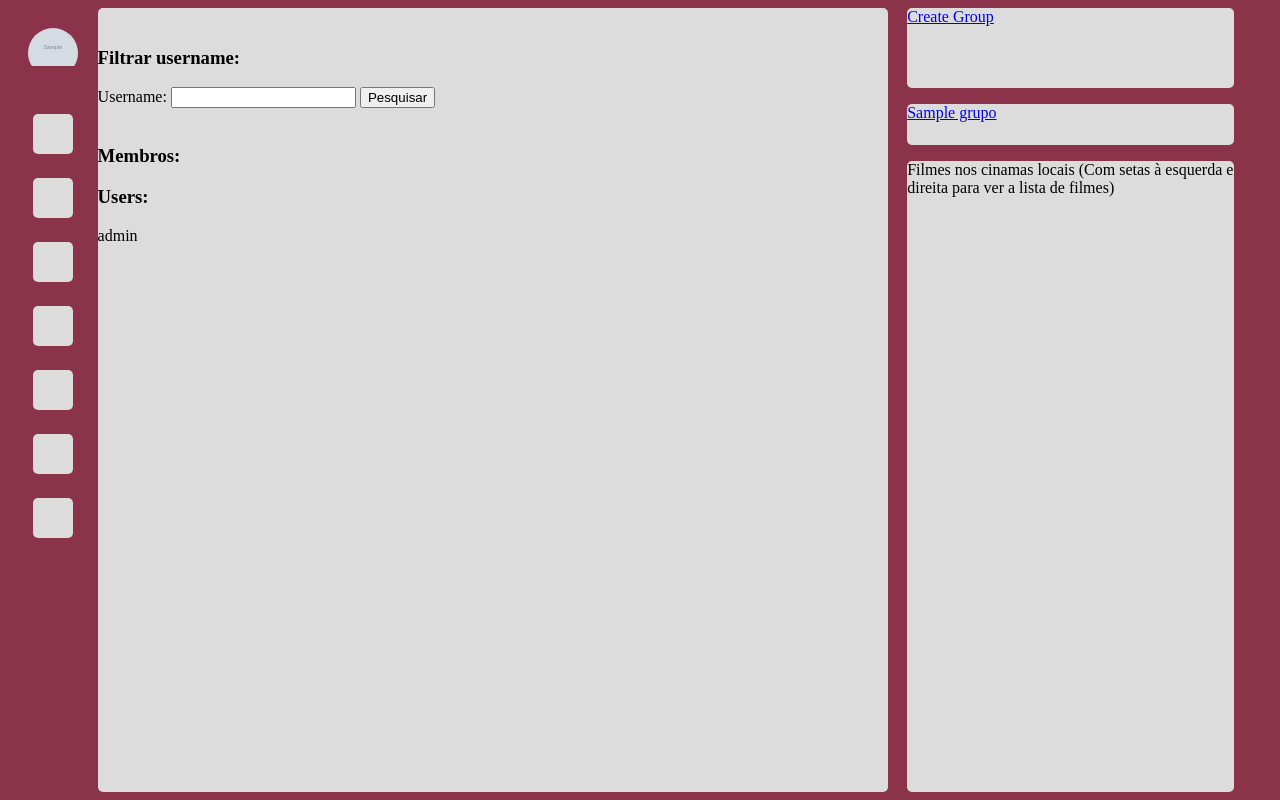
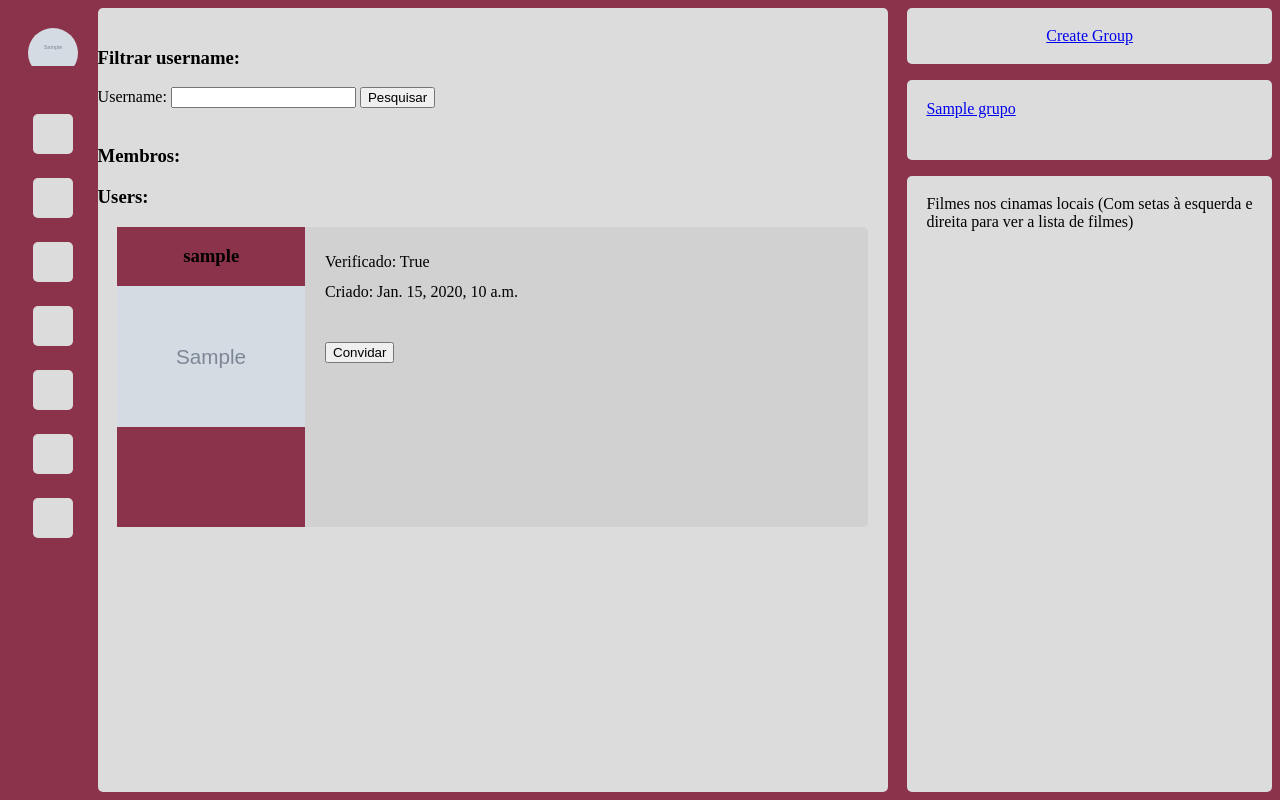
Before and after one commit to TretasPt/DIAM-Project-G6, a Django app: page /inviteToGroup/1 in a window 1280 px wide. Run offline with Django 5.2, Linux system fonts and the light colour scheme; a user stored in the database is signed in; tables that the repository leaves empty hold one stand-in row (values such as "Sample post"); grey boxes marked "Sample" are stand-in pictures.

Commit message:
Finished manage group members.

```diff
--- a/django/movies/models.py
+++ b/django/movies/models.py
@@ -164,6 +164,11 @@
         self.convite_por_aceitar_user=False
         self.date_joined=timezone.now()
         self.save()
+    def user_request_join_group(utilizador,grupo):#convite_por_aceitar_grupo=True,convite_por_aceitar_user=False
+        ug = UtilizadorGrupo(utilizador=utilizador,grupo=grupo,convite_por_aceitar_user=False)
+        ug.save()
+        return ug
+
     def accept_join_request(self):
         self.convite_por_aceitar_grupo=False
         self.date_joined=timezone.now()
@@ -172,12 +177,15 @@
         ug = UtilizadorGrupo(utilizador=utilizador,grupo=grupo,convite_por_aceitar_grupo=False)
         ug.save()
         return ug
-    def user_request_join_group(utilizador,grupo):#convite_por_aceitar_grupo=True,convite_por_aceitar_user=False
-        ug = UtilizadorGrupo(utilizador=utilizador,grupo=grupo,convite_por_aceitar_user=False)
-        ug.save()
-        return ug
-    def remove_user_from_group(self):
+
+    def remove_user(self):
         self.delete()
+    def promote(self):
+        self.administrador=True
+        self.save()
+    def unpromote(self):
+        self.administrador=False
+        self.save()
 
 class UtilizadorCinema(models.Model):
     utilizador = models.ForeignKey(Utilizador, models.CASCADE)
--- a/django/movies/static/movies/style.css
+++ b/django/movies/static/movies/style.css
@@ -78,12 +78,14 @@
 .socialbox {
     background-color: gainsboro;
     border-radius: 5px;
-    display: block;
+    display: flex;
     width: 85%;
     float: left;
     margin-left: 5%;
     margin-bottom: 2vh;
     overflow: hidden;
+    padding: 5%;
+    justify-content: space-around;
 }
 
 .groupbox {
@@ -221,7 +223,7 @@
 }
 
 #creategroupbox {
-    height: 10vh;
+    /* height: 10vh; */
 }
 
 #noaside {
--- a/django/movies/templates/movies/group.html
+++ b/django/movies/templates/movies/group.html
@@ -28,7 +28,7 @@
     <div class="socialbox">
         <a id="creategroupbox"  href="{% url 'movies:createGroup' %}">Create Group</a>
         {% if group_id %}
-        <a id="creategroupbox"  href="{% url 'movies:inviteToGroup' group_id %}">Convidar para o grupo</a>
+        <a id="creategroupbox"  href="{% url 'movies:inviteToGroup' group_id %}">Membros</a>
         {% endif %}
     </div>
     {% if groups_list %}
--- a/django/movies/templates/movies/inviteToGroup.html
+++ b/django/movies/templates/movies/inviteToGroup.html
@@ -31,33 +31,78 @@
             <section class="posttext">
                 Verificado: {{ member.utilizador.verificado }}
                 <br>
-                Data de adesão: {{ member.utilizador.data_adesao }}
+                Criado: {{ member.utilizador.data_adesao }}
                 <br>
-                {% if admin  %}
+                Data de adesão: {{ member.date_joined }}
+            </section>
+            {% if admin and not member.utilizador.user == request.user %}
             <form method="post" action="{% url 'movies:inviteToGroup' group_id %}">
                 {% csrf_token %}
-                    <input type="submit" value="Remover do grupo">
+                <input type="hidden" name="search" value={{search}}>
+                <input type="hidden" name="ug_id" value={{member.id}}>
+
+                <input type="submit" value="Remover do grupo" name="RemoveFromGroup">
 
                 {% if member.administrador %}
-                    <input type="submit" value="Remover administrador">
+                <input type="submit" value="Remover administrador" name="RemoveAdmin">
                 {% else %}
-                    <input type="submit" value="Promover a administrador">
+                <input type="submit" value="Promover a administrador" name="AddAdmin">
                 {% endif %}
             </form>
             {% endif %}
-                <br>
-            </section>
         </section>
     </section>
     {% endfor %}
     {% endif %}
 
+    <!-- Users here -->
+    {% if admin %}
     <h1>Users:</h1>
+    {% if users %}
+    {% for user in users %}
+    <section class="postbox">
+        <section class="posttopic">
 
-    {% if admin %}
-    admin
+            <section class="posttopictitle">
+                <h3 style="text-align: center;">
+                    {{ user.utilizador.user.username }}
+                </h3>
+            </section>
+            <section class="posttopicimage">
+                <img src="{% static user.utilizador.imagem %}" style="width: 100%;" />
+            </section>
+
+        </section>
+        <section class="postcontent">
+            <section class="posttext">
+                Verificado: {{ user.utilizador.verificado }}
+                <br>
+                Criado: {{ user.utilizador.data_adesao }}
+            </section>
+            <br>
+            <form method="post" action="{% url 'movies:inviteToGroup' group_id %}">
+                {% csrf_token %}
+                <input type="hidden" name="search" value={{search}}>
+                <input type="hidden" name="utilizador_id" value={{user.utilizador.id}}>
+                <input type="hidden" name="ug_id" value={{user.ug.id}}>
+
+                {% if user.ug.convite_por_aceitar_user == 0 %}
+                <input type="submit" value="Aceitar entrada" name="AcceptJoin">
+                <input type="submit" value="Recusar entrada" name="RefuseJoin">
+                {% else %}
+                {% if user.ug.convite_por_aceitar_grupo == 0 %}
+                <input type="submit" value="Remover convite" name="RemoveInvite">
+                {% else %}
+                <input type="submit" value="Convidar" name="AddInvite">
+                {% endif %}
+                {% endif %}
+            </form>
+            <br>
+        </section>
+    </section>
+    {% endfor %}
+    {% endif %}
     {%else%}
-    not admin
     {% endif %}
     <br>
 
--- a/django/movies/views.py
+++ b/django/movies/views.py
@@ -151,9 +151,33 @@
             context['users'] = list(map(add_ug_if_exists,Utilizador.objects.filter(user__username__icontains=search).filter(~Q(id__in=context['members'].values("utilizador")))[:25]))
         return render(request, 'movies/inviteToGroup.html', context)
     elif(request.method=="POST"):
-        user_id=request.POST.get('user_id')
-        print(user_id)
-        return render(request, 'movies/inviteToGroup.html', context)
+        if(request.POST.get('RemoveAdmin')):
+            ug = UtilizadorGrupo.objects.get(id=request.POST.get('ug_id'))
+            ug.unpromote()
+        elif(request.POST.get('AddAdmin')):
+            ug = UtilizadorGrupo.objects.get(id=request.POST.get('ug_id'))
+            ug.promote()
+        elif(request.POST.get('RemoveFromGroup') or request.POST.get('RefuseJoin') or request.POST.get('RemoveInvite')):
+            ug = UtilizadorGrupo.objects.get(id=request.POST.get('ug_id'))
+            ug.remove_user()
+        elif(request.POST.get('AcceptJoin')):
+            ug = UtilizadorGrupo.objects.get(id=request.POST.get('ug_id'))
+            ug.accept_join_request()
+        elif(request.POST.get('AddInvite')):
+            u = Utilizador.objects.get(id=request.POST.get('utilizador_id'))
+            grupo = Grupo.objects.get(id=group_id)
+            UtilizadorGrupo.grupo_invite_user(grupo,u)
+        else:
+            print("Error. Empty form.")
+
+        # user_id=request.POST.get('user_id')
+        # context['search']=search
+        # print(user_id)
+        search=request.POST.get("search","")
+        print(search)
+        return HttpResponseRedirect(reverse('movies:inviteToGroup', args=(group_id,),) + "?search=" +search)
+        # return render(request, 'movies/inviteToGroup.html', context)
+
     else:
         return HttpResponse("TODO" + " - Convidar para o grupo " + str(group_id) + "\nBAD METHOD: "+request.method)
 
```
Lines whose indentation alone changed are shown as unchanged.
